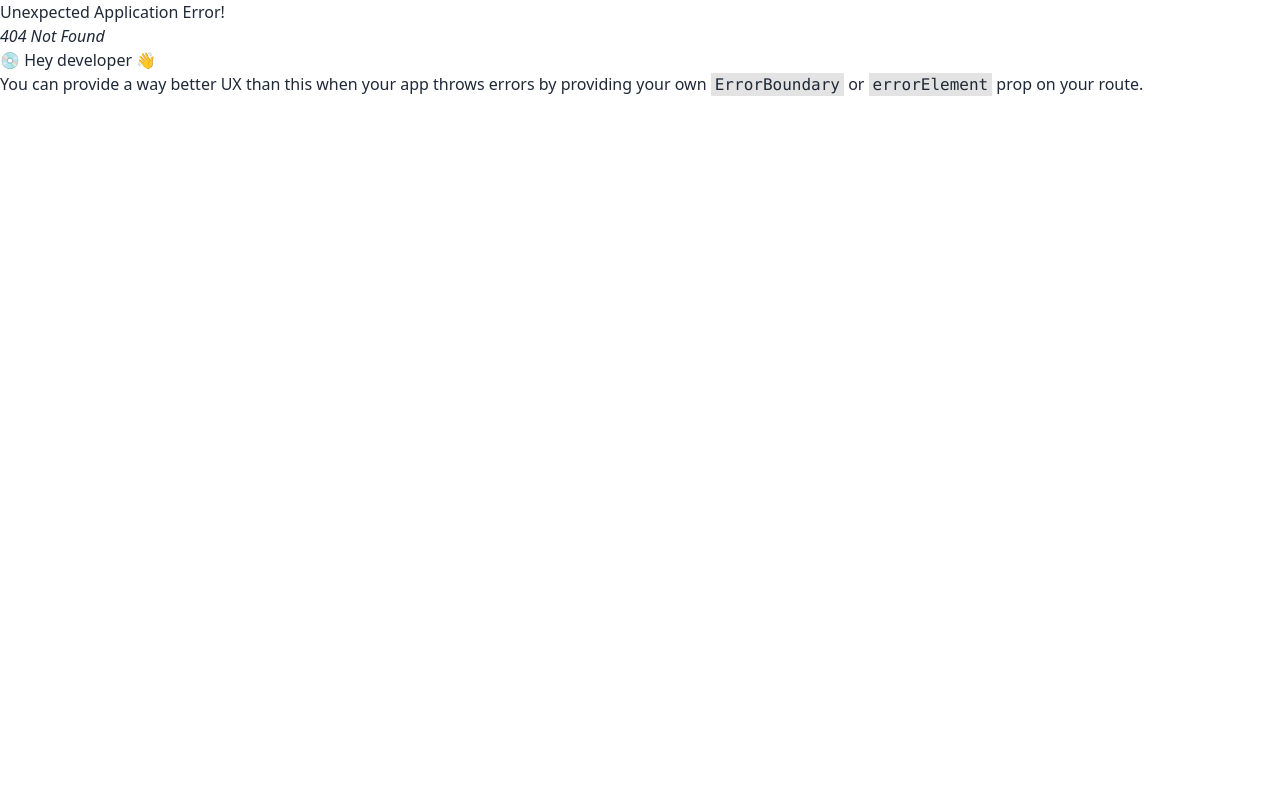
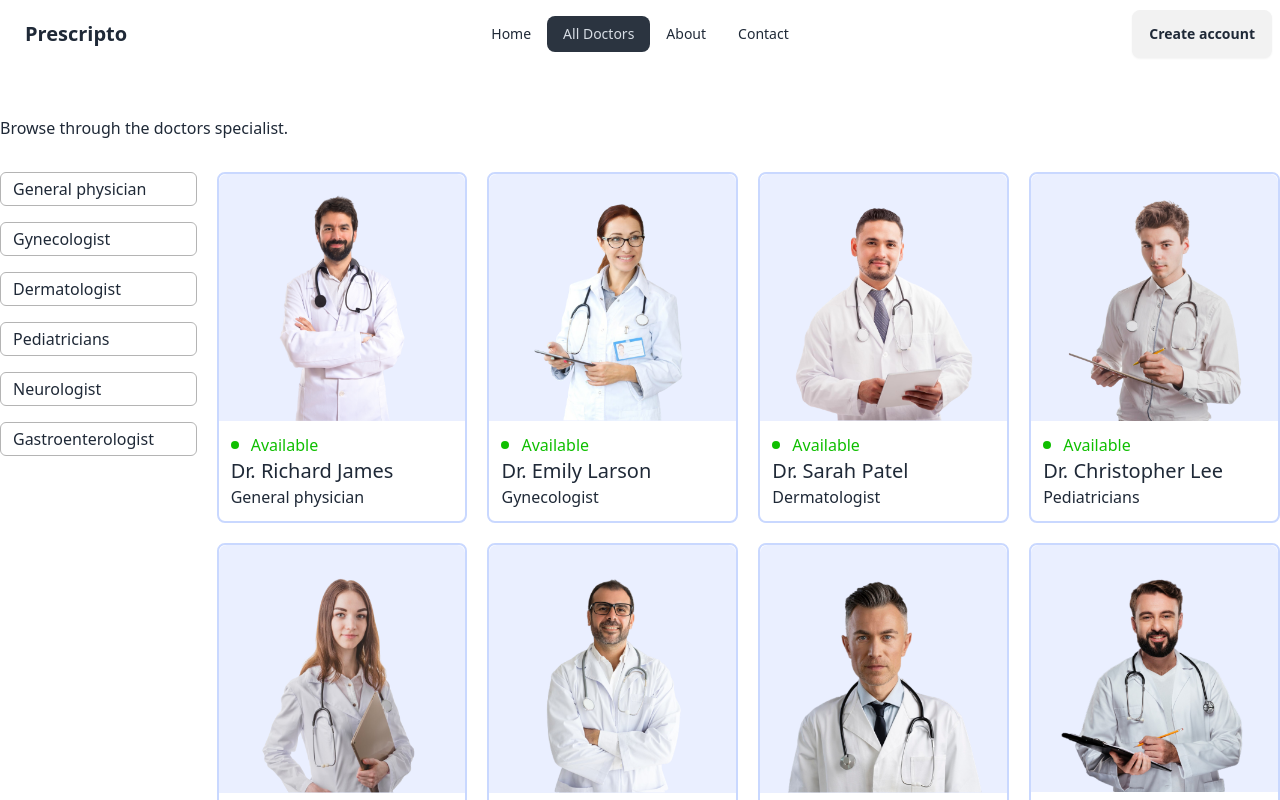
Before and after one commit to rezaulislam54/Doctors-Appointment-Client, a React (Vite) app: page /doctors in a window 1280 px wide. Before the commit this address had no page. Shown: the top 800 px of the page. Built offline with nearby package versions, Linux system fonts and the light colour scheme.

Commit message:
all doctors page added

```diff
--- a/src/components/Footer.jsx
+++ b/src/components/Footer.jsx
@@ -6,10 +6,10 @@ const Footer = () => {
         <aside>
           <img src={logo} alt="" />
           <p className="md:w-[450px]">
-            Lorem Ipsum is simply dummy text of the printing and typesetting
-            industry. Lorem Ipsum has been the industry's standard dummy text
-            ever since the 1500s, when an unknown printer took a galley of type
-            and scrambled it to make a type specimen book.
+            Lorem Ipsum is simply dummy text of the printing and typesetting
+            industry. Lorem Ipsum has been the industry&apos;s standard dummy
+            text ever since the 1500s, when an unknown printer took a galley of
+            type and scrambled it to make a type specimen book.
           </p>
         </aside>
         <nav>
--- a/src/components/Navbar.jsx
+++ b/src/components/Navbar.jsx
@@ -1,12 +1,17 @@
+import { NavLink } from "react-router-dom";
 
 const Navbar = () => {
   const navItems = (
     <>
       <li>
-        <a>Home</a>
+        <NavLink to={"/"}>
+          <a>Home</a>
+        </NavLink>
       </li>
       <li>
-        <a>All Doctors</a>
+        <NavLink to={"/doctors"}>
+          <a>All Doctors</a>
+        </NavLink>
       </li>
       <li>
         <a>About</a>
--- /dev/null
+++ b/src/pages/doctors/Doctors.jsx
@@ -0,0 +1,52 @@
+import { doctors } from "../../assets/assets_frontend/assets";
+const Doctors = () => {
+  return (
+    <div className="my-12">
+      <h1 className="font-medium">Browse through the doctors specialist.</h1>
+      <div className="grid grid-cols-1 md:grid-cols-6 md:gap-5 mt-8">
+        <div className="col-span-1 space-y-4">
+          <div className="border border-[#B4B4B4] rounded-md pl-3 py-1">
+            General physician
+          </div>
+          <div className="border border-[#B4B4B4] rounded-md pl-3 py-1">
+            Gynecologist
+          </div>
+          <div className="border border-[#B4B4B4] rounded-md pl-3 py-1">
+            Dermatologist
+          </div>
+          <div className="border border-[#B4B4B4] rounded-md pl-3 py-1">
+            Pediatricians
+          </div>
+          <div className="border border-[#B4B4B4] rounded-md pl-3 py-1">
+            Neurologist
+          </div>
+          <div className="border border-[#B4B4B4] rounded-md pl-3 py-1">
+            Gastroenterologist
+          </div>
+        </div>
+        <div className="col-span-5 grid grid-cols-2 md:grid-cols-3 lg:grid-cols-4 gap-5">
+          {doctors.map((item, index) => (
+            <div
+              className="border-2 border-[#C9D8FF] rounded-lg cursor-pointer hover:translate-y-[-10px] transition-all duration-500"
+              key={index}
+            >
+              <div className="bg-[#EAEFFF] rounded-t-lg">
+                <img src={item.image} alt="" />
+              </div>
+              <div className="p-3">
+                <div className="flex gap-3 items-center">
+                  <p className="w-2 h-2 bg-[#0FBF00] rounded-full"></p>
+                  <p className="text-[#0FBF00]">Available</p>
+                </div>
+                <h3 className="font-medium text-xl">{item.name}</h3>
+                <p>{item.speciality}</p>
+              </div>
+            </div>
+          ))}
+        </div>
+      </div>
+    </div>
+  );
+};
+
+export default Doctors;
--- a/src/routes/Routes.jsx
+++ b/src/routes/Routes.jsx
@@ -1,6 +1,7 @@
 import { createBrowserRouter } from "react-router-dom";
 import MainLayoutes from "../mainLayoutes/MainLayoutes";
 import HomePage from "../pages/homePage/HomePage";
+import Doctors from "../pages/doctors/Doctors";
 
 const router = createBrowserRouter([
   {
@@ -11,6 +12,10 @@ const router = createBrowserRouter([
         path: "/",
         element: <HomePage></HomePage>,
       },
+      {
+        path: "/doctors",
+        element: <Doctors></Doctors>,
+      },
     ],
   },
 ]);
```
